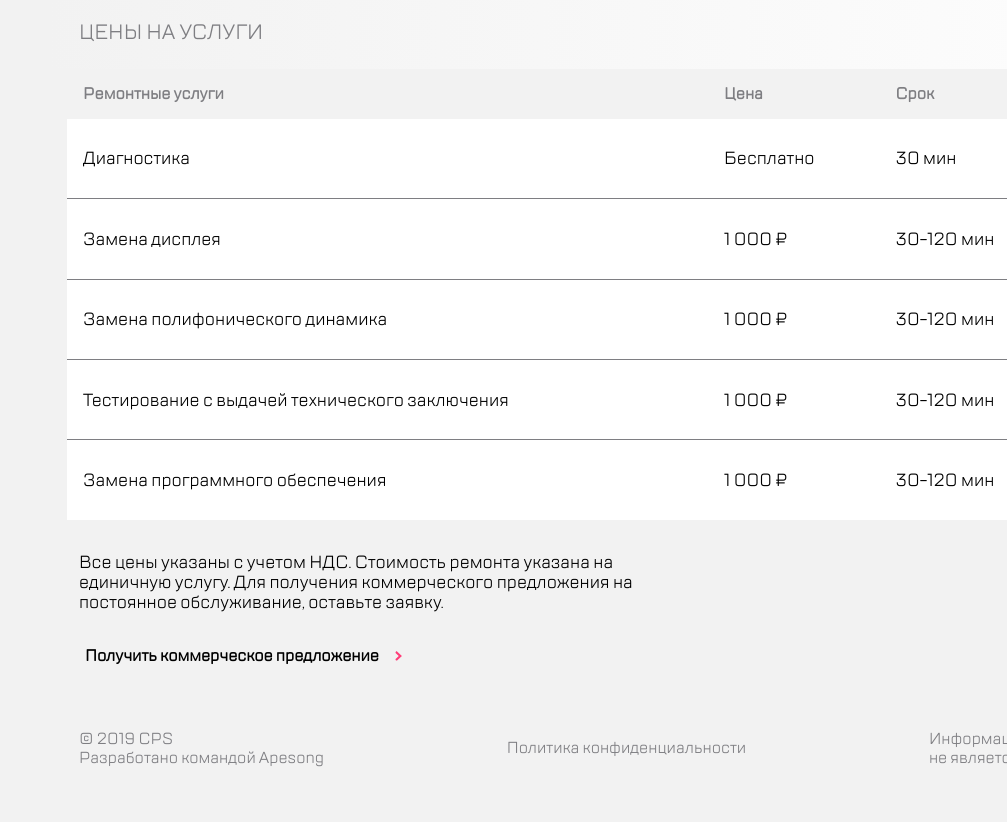
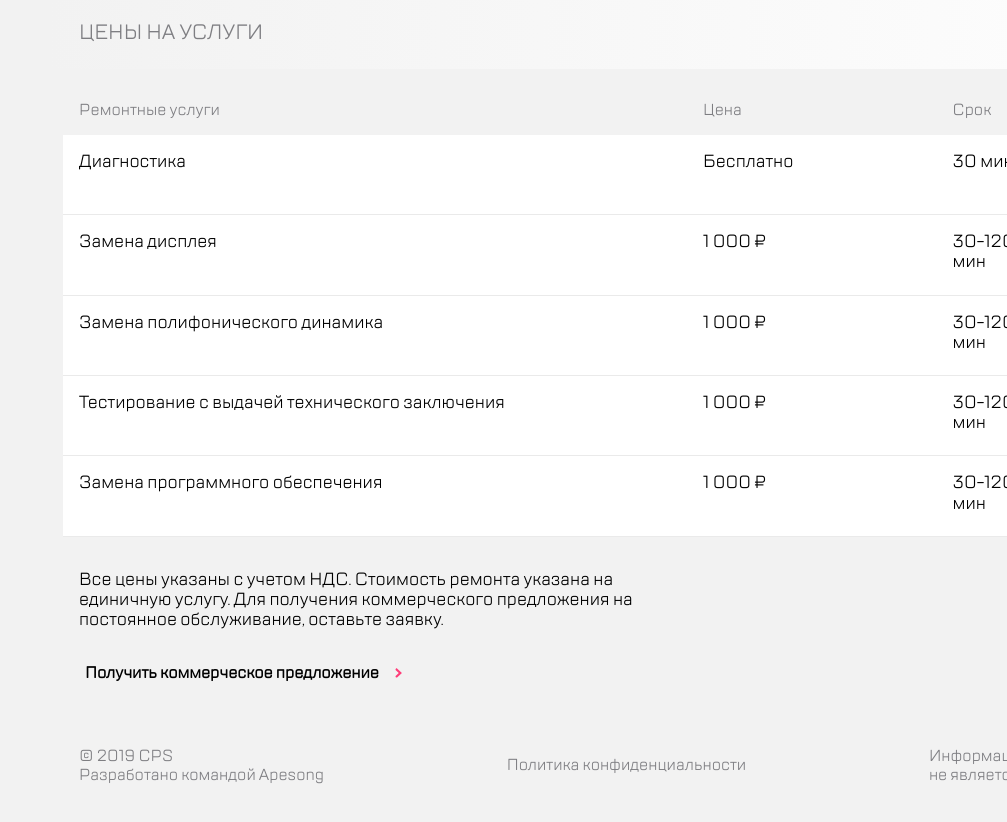
Before and after one commit to renjadizz/layout-6_1_5, a website built with webpack: page src/index.html in a window 1280 px wide. Shown: the part 1253-2075 px from the top of the page, without its empty margins (273-1280 px from the left). Built offline with nearby package versions, Linux system fonts and the light colour scheme; files whose address does not match are found by name.

Commit message:
make table grid

```diff
--- a/src/index.html
+++ b/src/index.html
@@ -217,62 +217,51 @@
             <header class="brands__header">
                 <p class="brands__header__text">ЦЕНЫ НА УСЛУГИ</p>
             </header>
-            <table class="prices__table">
-                <tr>
-                    <th class="prices__table__th">Ремонтные услуги</th>
-                    <th class="prices__table__th">Цена</th>
-                    <th class="prices__table__th">Срок</th>
-                    <th class="prices__table__th"></th>
-                </tr>
-                <tr>
-                    <td class="prices__table__td">Диагностика</td>
-                    <td class="prices__table__td">Бесплатно</td>
-                    <td class="prices__table__td">30 мин</td>
-                    <td class="prices__table__td">
+            <div class="prices__table">
+                <div class="prices__table__th">Ремонтные услуги</div>
+                <div class="prices__table__th">Цена</div>
+                <div class="prices__table__th">Срок</div>
+                <div class="prices__table__th"></div>
+                <div class="prices__table__td">Диагностика</div>
+                <div class="prices__table__td">Бесплатно</div>
+                <div class="prices__table__td">30 мин</div>
+                <div class="prices__table__td prices__table__td--flex">
                     <button class="prices__table__td__button"><p>ЗАКАЗАТЬ</p><img src="img/icon_arrow.svg"></button>
-                    </td>
-                </tr>
-                <tr>
-                    <td class="prices__table__td">Замена дисплея</td>
-                    <td class="prices__table__td">1 000 ₽</td>
-                    <td class="prices__table__td">30-120 мин</td>
-                    <td class="prices__table__td">
+                </div>
+                <div class="prices__table__td">Замена дисплея</div>
+                <div class="prices__table__td">1 000 ₽</div>
+                <div class="prices__table__td">30-120 мин</div>
+                <div class="prices__table__td prices__table__td--flex">
                     <button class="prices__table__td__button"><p>ЗАКАЗАТЬ</p><img src="img/icon_arrow.svg"></button>
-                    </td>
-                </tr>
-                <tr>
-                    <td class="prices__table__td">Замена полифонического динамика</td>
-                    <td class="prices__table__td">1 000 ₽</td>
-                    <td class="prices__table__td">30-120 мин</td>
-                    <td class="prices__table__td">
+                </div>
+                <div class="prices__table__td">Замена полифонического динамика</div>
+                <div class="prices__table__td">1 000 ₽</div>
+                <div class="prices__table__td">30-120 мин</div>
+                <div class="prices__table__td prices__table__td--flex">
                     <button class="prices__table__td__button"><p>ЗАКАЗАТЬ</p><img src="img/icon_arrow.svg"></button>
-                    </td>
-                </tr>
-                <tr>
-                    <td class="prices__table__td">Тестирование с выдачей технического заключения</td>
-                    <td class="prices__table__td">1 000 ₽</td>
-                    <td class="prices__table__td">30-120 мин</td>
-                    <td class="prices__table__td">
+                </div>
+                <div class="prices__table__td">Тестирование с выдачей технического заключения</div>
+                <div class="prices__table__td">1 000 ₽</div>
+                <div class="prices__table__td">30-120 мин</div>
+                <div class="prices__table__td prices__table__td--flex">
                     <button class="prices__table__td__button"><p>ЗАКАЗАТЬ</p><img src="img/icon_arrow.svg"></button>
-                    </td>
-                </tr>
-                <tr>
-                    <td class="prices__table__td">Замена программного обеспечения</td>
-                    <td class="prices__table__td">1 000 ₽</td>
-                    <td class="prices__table__td">30-120 мин</td>
-                    <td class="prices__table__td">
+                </div>
+                <div class="prices__table__td">Замена программного обеспечения</div>
+                <div class="prices__table__td">1 000 ₽</div>
+                <div class="prices__table__td">30-120 мин</div>
+                <div class="prices__table__td prices__table__td--flex">
                     <button class="prices__table__td__button"><p>ЗАКАЗАТЬ</p><img src="img/icon_arrow.svg"></button>
-                    </td>
-                </tr>
-
-            </table>
+                </div>
+            </div>
         </article>
         <article class="offer">
             <div class="tab-content__text">
-            <p class="tab-content__text--font-size">Все цены указаны с учетом НДС. Стоимость ремонта указана на единичную услугу.
+                <p class="tab-content__text--font-size">Все цены указаны с учетом НДС. Стоимость ремонта указана на
+                    единичную услугу.
                     Для получения коммерческого предложения на постоянное обслуживание, оставьте заявку.</p>
             </div>
-            <button class="offer__button"><p>Получить коммерческое предложение</p><img src="img/icon_arrow.svg"></button>
+            <button class="offer__button"><p>Получить коммерческое предложение</p><img src="img/icon_arrow.svg">
+            </button>
         </article>
         <article class="footer">
             <p>© 2019 CPS<br>
--- a/src/style/_prices.scss
+++ b/src/style/_prices.scss
@@ -4,35 +4,30 @@
 }
 
 .prices__table {
-  width: calc(100% - 40px);
-  margin: auto;
-  border-collapse: collapse;
+  display: grid;
+  grid-template-columns: 50% 20% 10% 20%;
+  grid-template-rows: auto repeat(4, 1fr);
+  overflow-x: auto;
+  margin: 1rem;
+  grid-row-gap: 0;
 }
 
 /* ELEMENTS */
 
 .prices__table__td, .prices__table__th {
-  text-align: left;
-  padding: 1rem;
   font-size: 1.1rem;
-}
-
-.prices__table tr {
-  border-bottom: 0.03rem solid $button-text-grey;
-}
-
-.prices__table tr:first-child, .prices__table tr:last-child {
-  border-bottom: none;
 }
 
 .prices__table__td {
   background-color: $button-background;
+  padding: 1rem;
+  border-bottom: 1px solid $button-border-grey;
 }
 
 .prices__table__th {
   font-size: 1rem;
   color: $button-text-grey;
-  padding-bottom: 1rem;
+  padding: 1rem;
 }
 
 .prices__table__td__button {
@@ -64,3 +59,7 @@
 }
 
 /* MODIFIERS */
+.prices__table__td--flex {
+  display: flex;
+  justify-content: center;
+}
```
Lines whose indentation alone changed are shown as unchanged.
